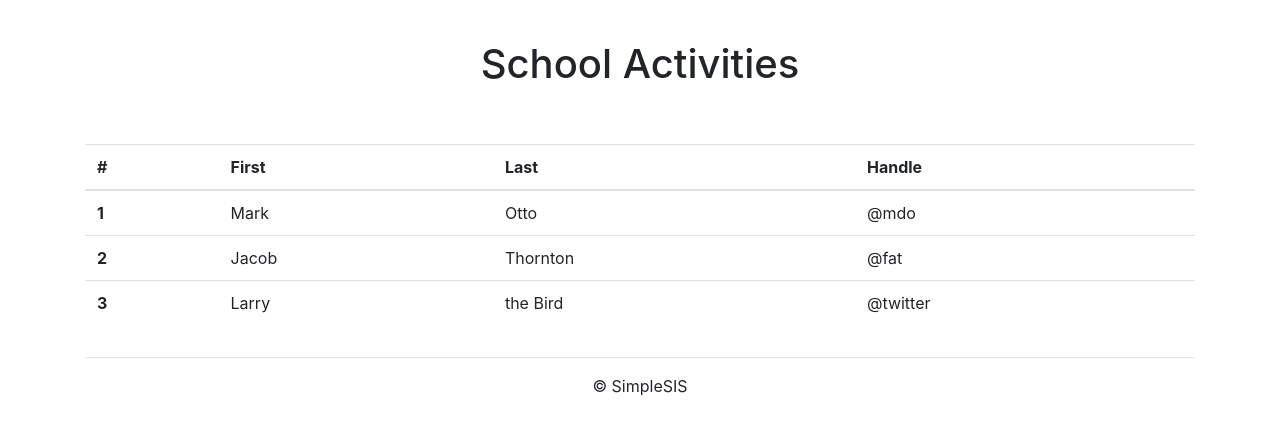
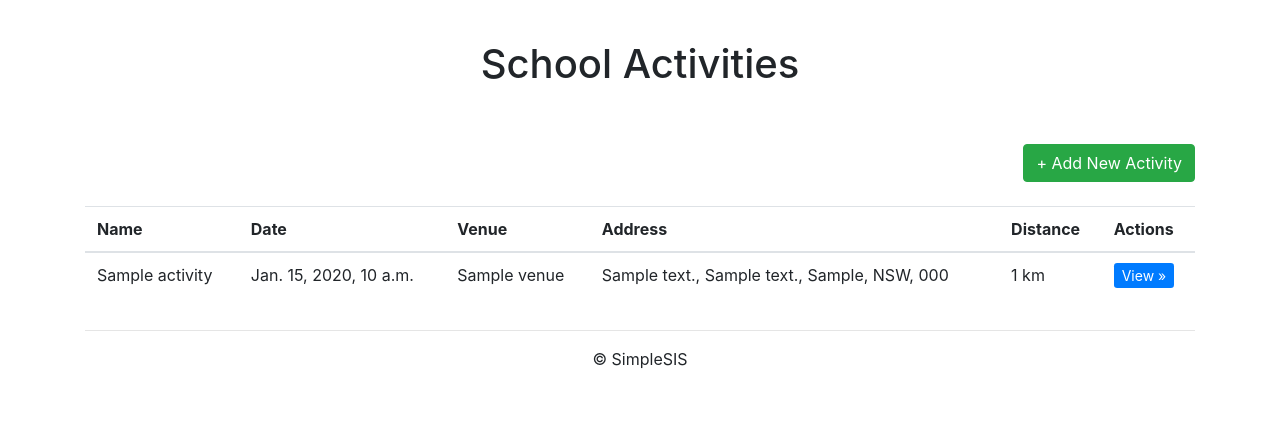
Before and after one commit to d0uble-v/sentral-challenge, a Django app: page / in a window 1280 px wide. Shown: the part 56-491 px from the top of the page. Run offline with Django 3.2, Linux system fonts and the light colour scheme; a user stored in the database is signed in; tables that the repository leaves empty hold one stand-in row (values such as "Sample post"); some libraries are stand-ins or nearby versions.

Commit message:
Updated home view

```diff
--- a/simple_sis/templates/home.html
+++ b/simple_sis/templates/home.html
@@ -12,39 +12,38 @@
         </div>
     </div>
     <div class="container">
+        <div class="row mb-4">
+            <div class="col-sm-12 text-right">
+                <a href="" class="btn btn-success">+ Add New Activity</a>
+            </div>
+        </div>
         <div class="row">
             <div class="col-sm-12">
                 <table class="table">
                     <thead>
                         <tr>
-                            <th scope="col">#</th>
-                            <th scope="col">First</th>
-                            <th scope="col">Last</th>
-                            <th scope="col">Handle</th>
+                            <th scope="col">Name</th>
+                            <th scope="col">Date</th>
+                            <th scope="col">Venue</th>
+                            <th scope="col">Address</th>
+                            <th scope="col">Distance</th>
+                            <th scope="col">Actions</th>
                         </tr>
                     </thead>
                     <tbody>
+                        {% for activity in activities %}
                         <tr>
-                            <th scope="row">1</th>
-                            <td>Mark</td>
-                            <td>Otto</td>
-                            <td>@mdo</td>
+                            <td>{{ activity.name }}</td>
+                            <td>{{ activity.start_date }}</td>
+                            <td>{{ activity.venue }}</td>
+                            <td>{{ activity.venue.location }}</td>
+                            <td>{{ activity.distance_from_school }} km</td>
+                            <td><a class="btn-sm btn-primary" href="{% url 'home' %}" role="button">View &raquo;</a>
+                            </td>
                         </tr>
-                        <tr>
-                            <th scope="row">2</th>
-                            <td>Jacob</td>
-                            <td>Thornton</td>
-                            <td>@fat</td>
-                        </tr>
-                        <tr>
-                            <th scope="row">3</th>
-                            <td>Larry</td>
-                            <td>the Bird</td>
-                            <td>@twitter</td>
-                        </tr>
+                        {% endfor %}
                     </tbody>
                 </table>
-                <!-- <p><a class="btn btn-secondary" href="#" role="button">View details &raquo;</a></p> -->
             </div>
         </div>
     </div>
--- a/simple_sis/views.py
+++ b/simple_sis/views.py
@@ -37,6 +37,13 @@ def logout(request):
 @login_required
 def home(request):
     ''''''
-    context = {'page_title': 'Home'}
+    user = request.user
+    activities = user.school.activities.all()
+
+    context = {
+        'page_title': 'Home',
+        'user': user,
+        'activities': activities,
+    }
 
     return render(request, 'home.html', context)
```
